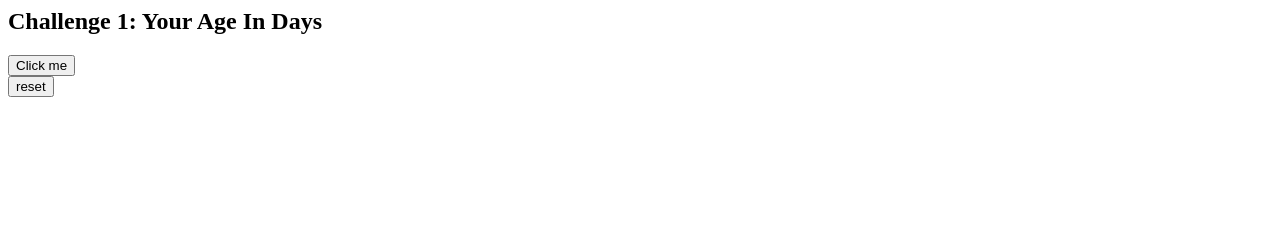
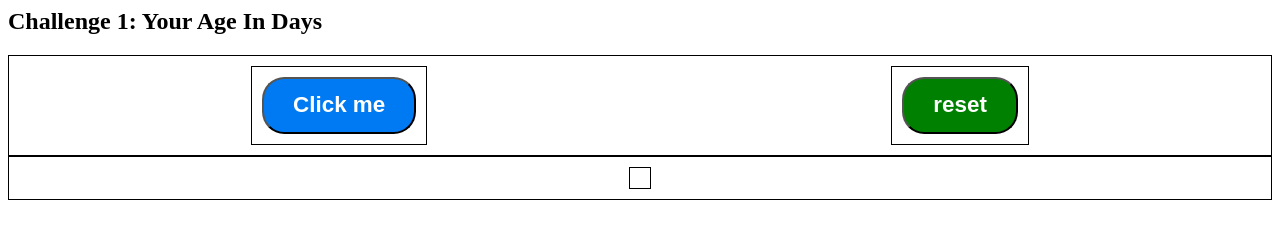
Before and after one commit to Samuelfapohunda/ageindays, a plain HTML site: page index.html in a window 1280 px wide. Drawn offline with Linux system fonts and the light colour scheme.

Commit message:
Update index.html

```diff
--- a/index.html
+++ b/index.html
@@ -1,6 +1,6 @@
 <html lang="en">
 	<head>
-		<link rel="stylesheet" href="Challenge 1.css">
+		<link rel="stylesheet" href="stylesheet.css">
 
 		<meta charset="UTF-8">
 <meta name="viewport"content="Width-device-Width",
```
